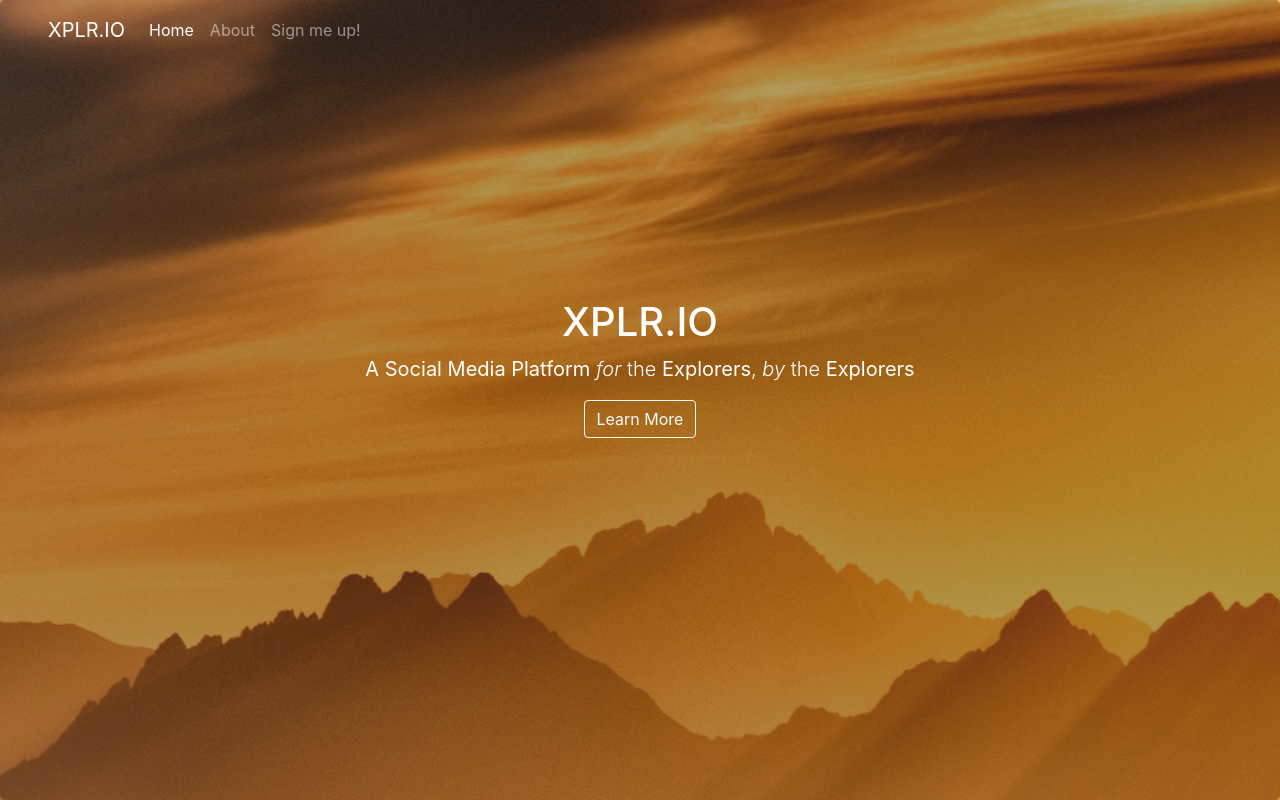
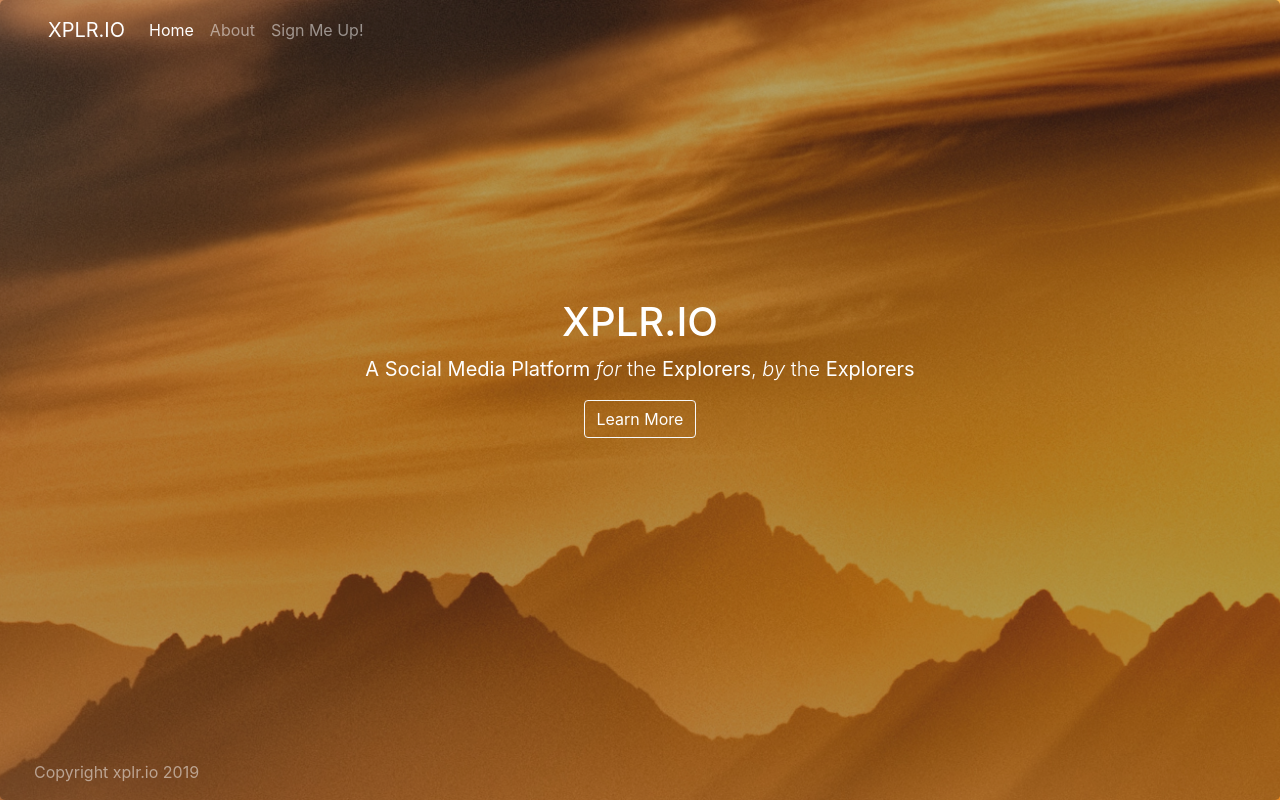
Before and after one commit to APNovichkov/xplr-io-landing-page, a plain HTML site: page index.html in a window 1280 px wide. Drawn offline with nearby package versions, Linux system fonts and the light colour scheme.

Commit message:
[Add] Added footer

```diff
--- a/index.html
+++ b/index.html
@@ -21,7 +21,7 @@
             <div class="navbar-nav text-right">
                 <a class="nav-item nav-link active" href="index.html">Home <span class="sr-only">(current)</span></a>
                 <a class="nav-item nav-link" href="features.html">About</a>
-                <a class="nav-item nav-link" href="about.html">Sign me up!</a>
+                <a class="nav-item nav-link" href="about.html">Sign Me Up!</a>
             </div>
         </nav>
         <div class="jumbotron-header" style="color: #FFFFFF">
@@ -32,12 +32,16 @@
         <a href="features.html" class="btn btn-light" style="background-color: transparent; color: #FFFFFF">Learn More</a>
 
         <!-- FOOTER -->
+        <div style="position: absolute; left: 10px; bottom: 0px">
+            <nav class="navbar navbar-expand navbar-dark">
+                <div class="navbar-nav text-right">
+                    <a class="nav-item nav-link" href="index.html">Copyright xplr.io 2019 <span class="sr-only">(current)</span></a>
+                </div>
+            </nav>
+        </div>
+
         <!--
-        <nav class="navbar navbar-expand navbar-dark" style='padding-top: 0px; margin-top: 36vh;'>
-            <div class="navbar-nav text-right">
-                <a class="nav-item nav-link" href="index.html">Copyright xplr.io 2019 <span class="sr-only">(current)</span></a>
-            </div>
-        </nav>
+
         -->
     </div>
 
```
Also changed, not shown: features.html (+7 -7 lines), interested.html (+8 -10 lines), signed_up.html (+8 -10 lines).
